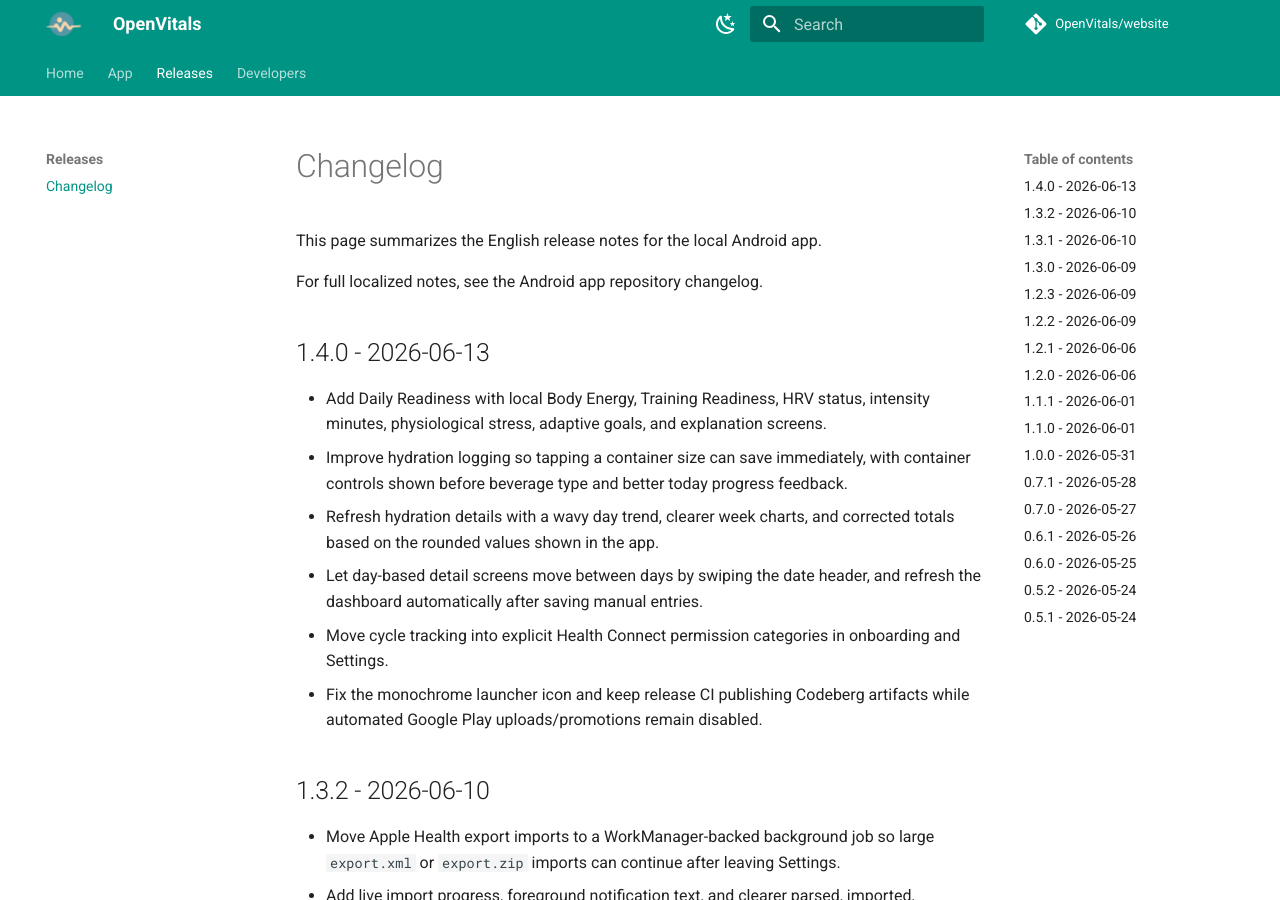
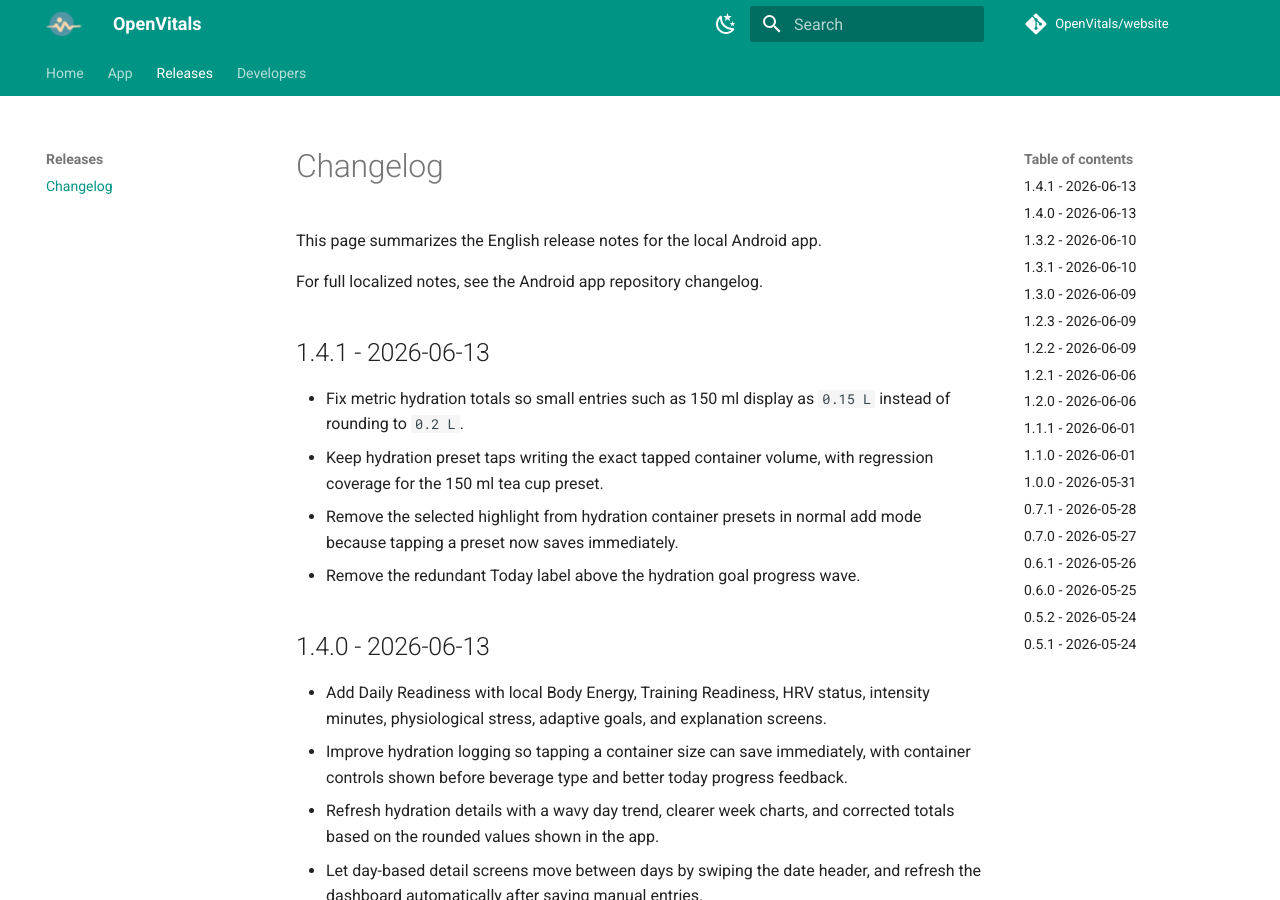
Before and after one commit to OpenVitals-MTU/docs, an MkDocs documentation site: the page built from docs/releases/changelog.md, in a window 1280 px wide and 900 px high. Built offline with MkDocs 1.6.1 and Material for MkDocs 9.7.7, drawn with Linux system fonts in a browser that asks for light colours.

Commit message:
docs: update site for OpenVitals 1.4.1

```diff
--- a/docs/releases/changelog.md
+++ b/docs/releases/changelog.md
@@ -3,6 +3,13 @@
 This page summarizes the English release notes for the local Android app.
 
 For full localized notes, see the Android app repository changelog.
+
+## 1.4.1 - 2026-06-13
+
+- Fix metric hydration totals so small entries such as 150 ml display as `0.15 L` instead of rounding to `0.2 L`.
+- Keep hydration preset taps writing the exact tapped container volume, with regression coverage for the 150 ml tea cup preset.
+- Remove the selected highlight from hydration container presets in normal add mode because tapping a preset now saves immediately.
+- Remove the redundant Today label above the hydration goal progress wave.
 
 ## 1.4.0 - 2026-06-13
 
```
Also changed, not shown: docs/app/features.md (+2 -0 lines).
